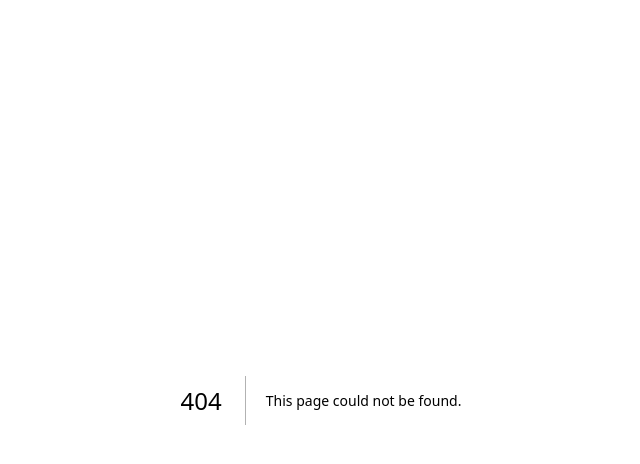
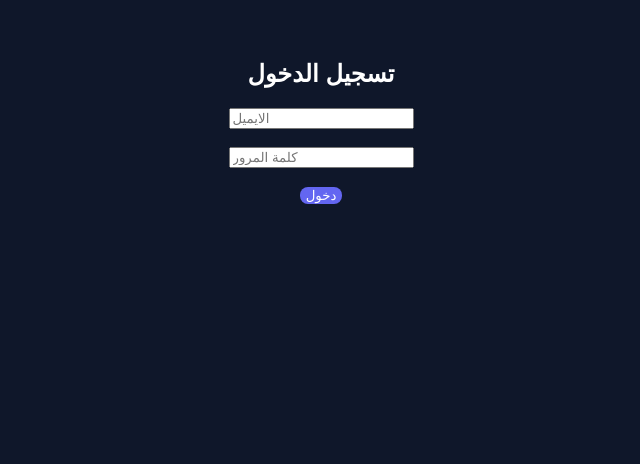
Before and after one commit to zoor04303-ui/NEXORA-App, a Next.js app: page /login in a window 1280 px wide. Before the commit this address had no page. Shown: the top 464 px of the page, without its empty margins (319-959 px from the left). Built offline with nearby package versions, Linux system fonts and the light colour scheme.

Commit message:
Create page.tsx

```diff
--- /dev/null
+++ b/app/login/page.tsx
@@ -0,0 +1,40 @@
+"use client"
+
+import { signIn } from "next-auth/react"
+import { useState } from "react"
+
+export default function Login() {
+  const [email, setEmail] = useState("")
+  const [password, setPassword] = useState("")
+
+  const handleLogin = async () => {
+    await signIn("credentials", {
+      email,
+      password,
+      callbackUrl: "/dashboard"
+    })
+  }
+
+  return (
+    <div style={{ padding: "40px", textAlign: "center" }}>
+      <h2>تسجيل الدخول</h2>
+
+      <input
+        placeholder="الايميل"
+        onChange={(e) => setEmail(e.target.value)}
+      />
+
+      <br /><br />
+
+      <input
+        type="password"
+        placeholder="كلمة المرور"
+        onChange={(e) => setPassword(e.target.value)}
+      />
+
+      <br /><br />
+
+      <button onClick={handleLogin}>دخول</button>
+    </div>
+  )
+}
```
